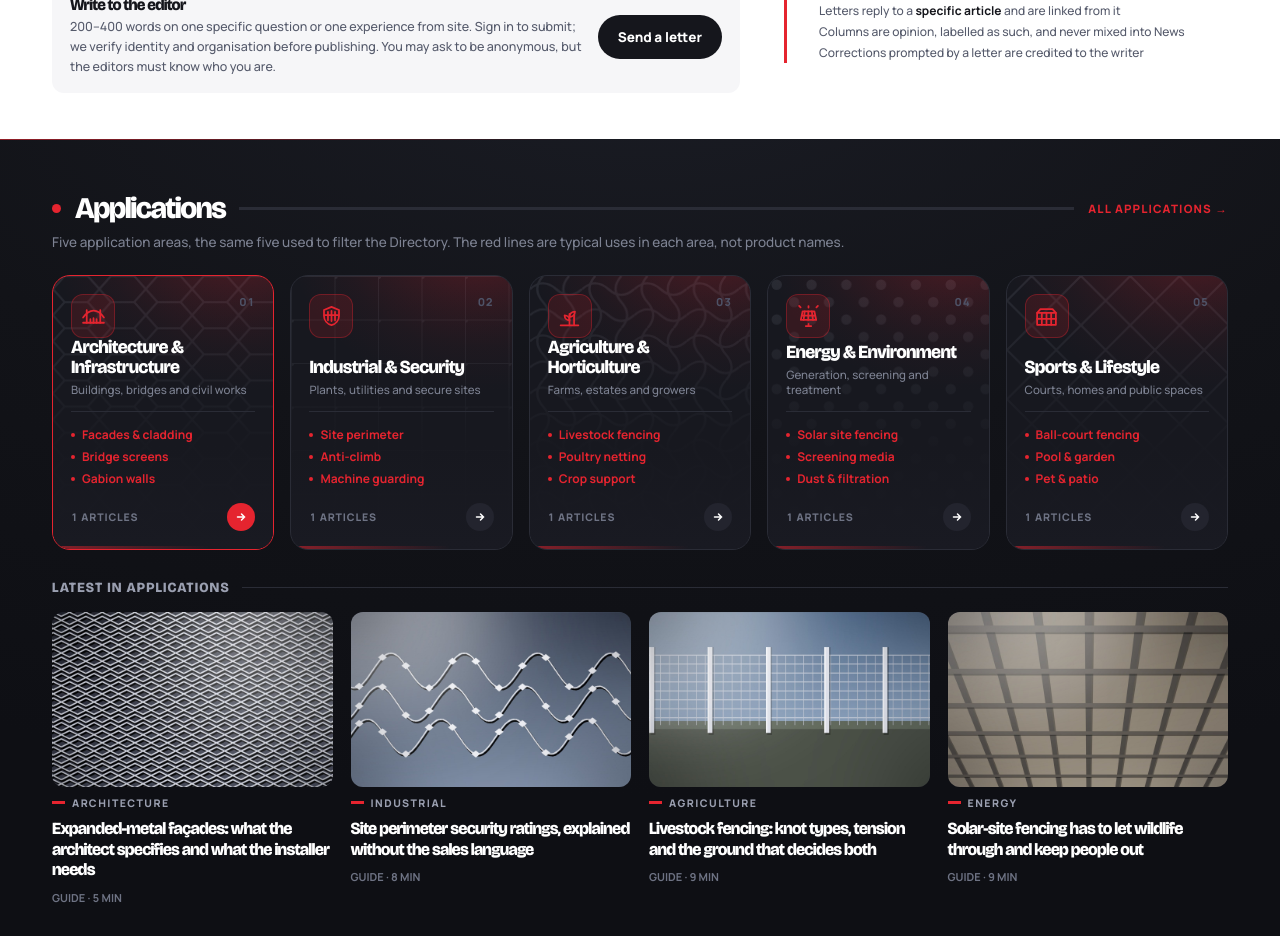
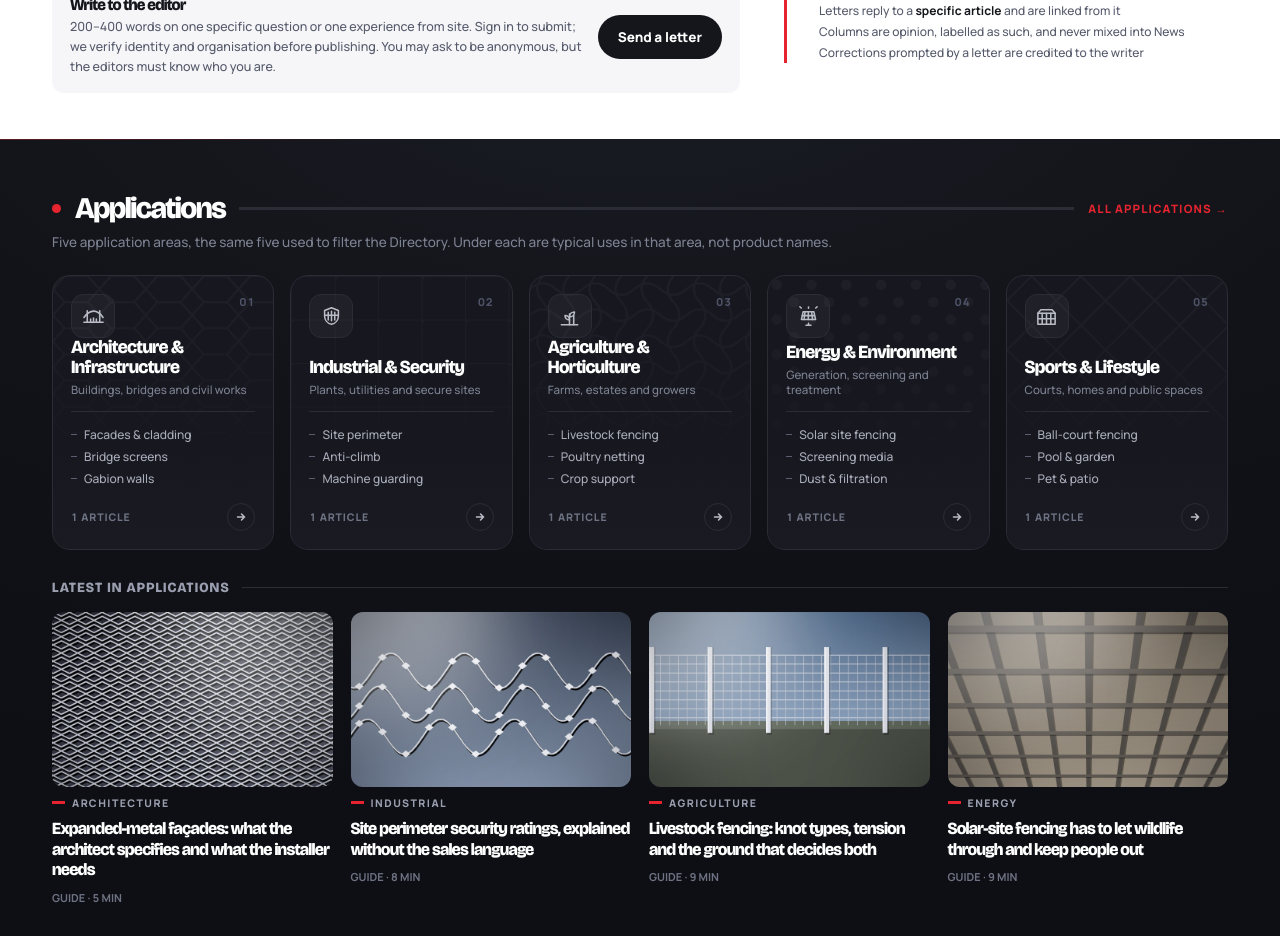
Before and after one commit to Kingcats-Fence-Limited/Wire-Mesh-News, a Next.js app: page / in a window 1280 px wide. Shown: the part 3420-4356 px from the top of the page. Built offline with nearby package versions, Linux system fonts and the light colour scheme.

Commit message:
Home: quieter Applications tiles — red only on hover and as a hairline; neutral icons and use lists; '1 ARTICLE'
Co-Authored-By: Claude Opus 5.5 <noreply@anthropic.com>
Claude-Session: https://claude.ai/code/session_01H96SXbt64bF3fg5XTFR3Mi

```diff
--- a/src/components/boards/home/Applications.tsx
+++ b/src/components/boards/home/Applications.tsx
@@ -28,20 +28,18 @@ export function Applications({ counts, latest }: { counts: Record<string, number
     <>
 <section style={{ position: "relative", overflow: "hidden", background: "#0E0F14", color: "#FFFFFF", padding: "54px 0" }}>
 <span aria-hidden="true" style={{ position: "absolute", inset: "0", background: "radial-gradient(120% 90% at 50% -10%, #1A1C24 0%, #121318 52%, #0E0F14 100%)" }}></span>
-<span style={{ position: "absolute", left: "0", right: "0", top: "0", height: "1px", background: "linear-gradient(90deg, rgba(229,36,47,.6) 0%, rgba(229,36,47,0) 46%)" }}></span>
+<span style={{ position: "absolute", left: "0", right: "0", top: "0", height: "1px", background: "linear-gradient(90deg, rgba(229,36,47,.35) 0%, rgba(229,36,47,0) 30%)" }}></span>
 <div className="wrap" style={{ position: "relative" }}>
 <div className="sec" style={{ marginBottom: "10px" }}><span className="node"></span><h2 style={{ color: "#FFFFFF" }}>Applications</h2><span className="rule" style={{ background: "var(--line-dark)" }}></span><Link href="/applications/">ALL APPLICATIONS &#8594;</Link></div>
-<p className="meta" style={{ margin: "0 0 24px", color: "var(--grey-5)", fontSize: "13.5px" }}>Five application areas, the same five used to filter the Directory. The red lines are typical uses in each area, not product names.</p>
+<p className="meta" style={{ margin: "0 0 24px", color: "var(--grey-5)", fontSize: "13.5px" }}>Five application areas, the same five used to filter the Directory. Under each are typical uses in that area, not product names.</p>
 <div className="g5 apps" style={{ display: "grid", gridTemplateColumns: "repeat(5, 1fr)", gap: "16px" }}>
 {APPLICATION_AREA.map((area, i) => (
-<Link key={area.code} href={`/applications/${subsectionSlug(area.code)}/`} className="apptile" style={{ background: "#17181F", borderColor: i === 0 ? "var(--red)" : "var(--line-dark)", minHeight: "268px", borderRadius: "18px", padding: "18px", justifyContent: "space-between" }}>
-<svg className="pat" aria-hidden="true" style={{ opacity: ".16" }}><g transform="scale(1.45)"><rect width="200%" height="200%" fill={`url(#${PATTERN[area.pattern]})`} /></g></svg>
-<span style={{ position: "absolute", inset: "0", background: "radial-gradient(135% 85% at 86% -12%, rgba(229,36,47,.26) 0%, rgba(229,36,47,.05) 46%, rgba(229,36,47,0) 64%)" }}></span>
+<Link key={area.code} href={`/applications/${subsectionSlug(area.code)}/`} className="apptile" style={{ background: "#17181F", borderColor: "var(--line-dark)", minHeight: "268px", borderRadius: "18px", padding: "18px", justifyContent: "space-between" }}>
+<svg className="pat" aria-hidden="true" style={{ opacity: ".07" }}><g transform="scale(1.45)"><rect width="200%" height="200%" fill={`url(#${PATTERN[area.pattern]})`} /></g></svg>
 <span style={{ position: "absolute", inset: "0", background: "linear-gradient(180deg, rgba(23,24,31,0) 0%, rgba(23,24,31,.42) 34%, rgba(23,24,31,.93) 62%, #191A22 100%)" }}></span>
-<span style={{ position: "absolute", left: "0", right: "0", bottom: "0", height: "3px", background: "linear-gradient(90deg, var(--red) 0%, rgba(229,36,47,0) 72%)", opacity: ".55" }}></span>
 <span className="lbl aphead" style={{ display: "flex", alignItems: "flex-start", justifyContent: "space-between" }}>
-<span style={{ display: "inline-flex", alignItems: "center", justifyContent: "center", width: "44px", height: "44px", borderRadius: "12px", background: "rgba(229,36,47,.14)", border: "1px solid rgba(229,36,47,.34)" }} aria-hidden="true">
-<svg width="25" height="25" viewBox="0 0 24 24" fill="none" stroke="var(--red-text)" strokeWidth="1.7" strokeLinecap="round" strokeLinejoin="round">{ICON[area.code]}</svg>
+<span style={{ display: "inline-flex", alignItems: "center", justifyContent: "center", width: "44px", height: "44px", borderRadius: "12px", color: "#B9BCC6", background: "rgba(255,255,255,.04)", border: "1px solid var(--line-dark)" }} className="apic" aria-hidden="true">
+<svg width="23" height="23" viewBox="0 0 24 24" fill="none" stroke="currentColor" strokeWidth="1.6" strokeLinecap="round" strokeLinejoin="round">{ICON[area.code]}</svg>
 </span>
 <span className="mono" style={{ fontSize: "11px", fontWeight: "800", letterSpacing: ".1em", color: "#4E5266" }}>{String(i + 1).padStart(2, "0")}</span>
 </span>
@@ -51,12 +49,12 @@ export function Applications({ counts, latest }: { counts: Record<string, number
 <span className="aptag" style={{ height: "1px", background: "var(--line-dark)", marginBottom: "10px" }}></span>
 <span style={{ display: "flex", flexDirection: "column", gap: "5px", marginBottom: "12px" }}>
 {area.scenariosEn.split(";").slice(0, 3).map((s, k) => (
-<span key={s} className={k === 2 ? "apsc3" : undefined} style={{ display: "flex", alignItems: "center", gap: "7px", fontSize: "12px", fontWeight: "700", color: "var(--red-text)" }}><span style={{ width: "4px", height: "4px", borderRadius: "999px", background: "var(--red)", flexShrink: "0" }}></span>{s.trim()}</span>
+<span key={s} className={k === 2 ? "apsc3" : undefined} style={{ display: "flex", alignItems: "center", gap: "7px", fontSize: "12px", fontWeight: "500", color: "#A9ADBA" }}><span style={{ width: "6px", height: "1px", background: "#5A5E70", flexShrink: "0" }}></span>{s.trim()}</span>
 ))}
 </span>
 <span className="apfoot" style={{ display: "flex", alignItems: "center", justifyContent: "space-between", gap: "8px" }}>
-<span className="mono" style={{ fontSize: "10.5px", fontWeight: "800", letterSpacing: ".08em", color: "#6E7384" }}>{counts[area.code] ?? 0} ARTICLES</span>
-<span style={{ width: "28px", height: "28px", borderRadius: "999px", background: i === 0 ? "var(--red)" : "var(--fg-2)", color: "#FFFFFF", display: "inline-flex", alignItems: "center", justifyContent: "center", flexShrink: "0" }}><svg width="12" height="12" viewBox="0 0 24 24" fill="none" stroke="currentColor" strokeWidth="3" strokeLinecap="round" aria-hidden="true"><path d="M5 12h14M13 6l6 6-6 6" /></svg></span>
+<span className="mono" style={{ fontSize: "10.5px", fontWeight: "800", letterSpacing: ".08em", color: "#6E7384" }}>{counts[area.code] ?? 0} {(counts[area.code] ?? 0) === 1 ? "ARTICLE" : "ARTICLES"}</span>
+<span className="apgo" style={{ width: "28px", height: "28px", borderRadius: "999px", border: "1px solid var(--line-dark)", color: "#B9BCC6", display: "inline-flex", alignItems: "center", justifyContent: "center", flexShrink: "0" }}><svg width="12" height="12" viewBox="0 0 24 24" fill="none" stroke="currentColor" strokeWidth="3" strokeLinecap="round" aria-hidden="true"><path d="M5 12h14M13 6l6 6-6 6" /></svg></span>
 </span>
 </span>
 </Link>
--- a/src/styles/boards-common.css
+++ b/src/styles/boards-common.css
@@ -34,7 +34,12 @@
 .apptile{position:relative;overflow:hidden;border:1px solid var(--line);border-radius:16px;min-height:208px;display:flex;flex-direction:column;justify-content:flex-end;padding:20px;box-sizing:border-box;background:var(--card)}
 .apptile .pat{position:absolute;inset:0;width:100%;height:100%}
 .apptile .lbl{position:relative}
-.apptile:hover{border-color:var(--red) !important}
+.apptile{transition:border-color .15s ease, background-color .15s ease}
+.apptile:hover{border-color:#3A3D4C !important;background-color:#1B1C24 !important}
+.apptile .apic,.apptile .apgo{transition:color .15s ease, border-color .15s ease, background-color .15s ease}
+.apptile:hover .apic{color:var(--red-text) !important;border-color:rgba(229,36,47,.4) !important}
+.apptile:hover .apgo{background:var(--red);border-color:var(--red) !important;color:#FFFFFF !important}
+.apptile:focus-visible{outline:2px solid var(--red);outline-offset:2px}
 .mastbtn{display:inline-flex;align-items:center;justify-content:center;min-height:42px;padding:0 17px;border-radius:999px;font-size:13.5px;font-weight:800;box-sizing:border-box}
 .briefcell{padding:16px 20px;border-left:1px solid var(--line-dark);display:flex;gap:11px;align-items:flex-start}
 .briefcell:first-child{border-left:0}
```
